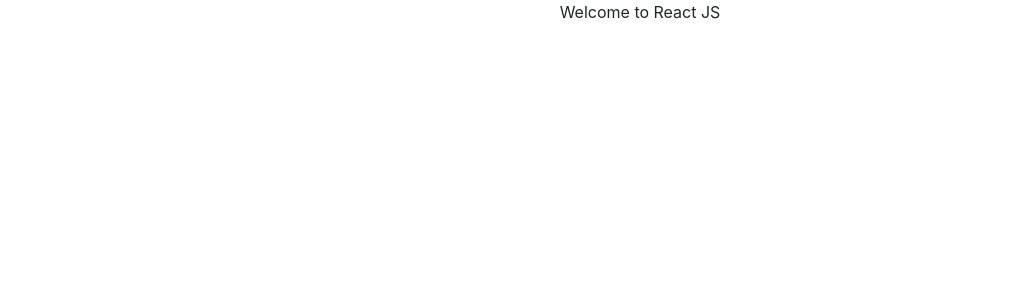
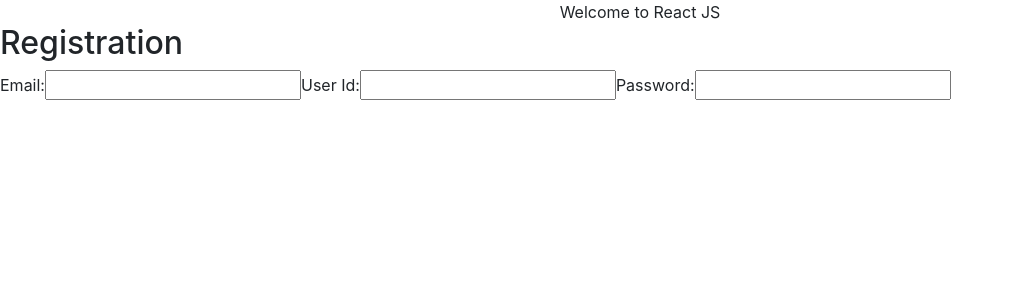
Before and after one commit to msulaiman1233123/ReactApp, a React (Create React App) app in the folder erp/: page / in a window 1280 px wide. Shown: the top 300 px of the page, without its empty margins (0-1013 px from the left). Built offline with nearby package versions, Linux system fonts and the light colour scheme.

Commit message:
Main.js updated . registration component added

```diff
--- a/erp/src/Main.js
+++ b/erp/src/Main.js
@@ -1,11 +1,15 @@
 import React,{Component} from 'react';
 import Login from './Login/Login'
+import Registration from './Registration/Registration'
 
 class Main extends React.Component{
 
 	render(){
 		return(
-				<Login />
+			<div>
+				<Login/>
+				<Registration />
+			</div>
 			)
 	}
 
```
